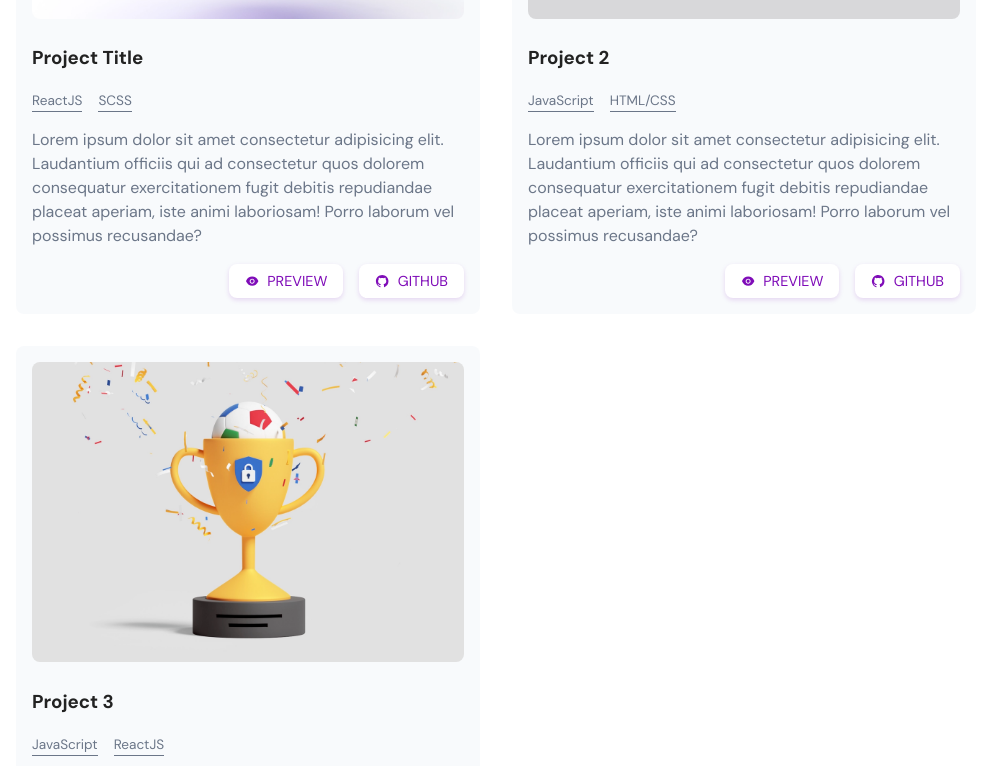
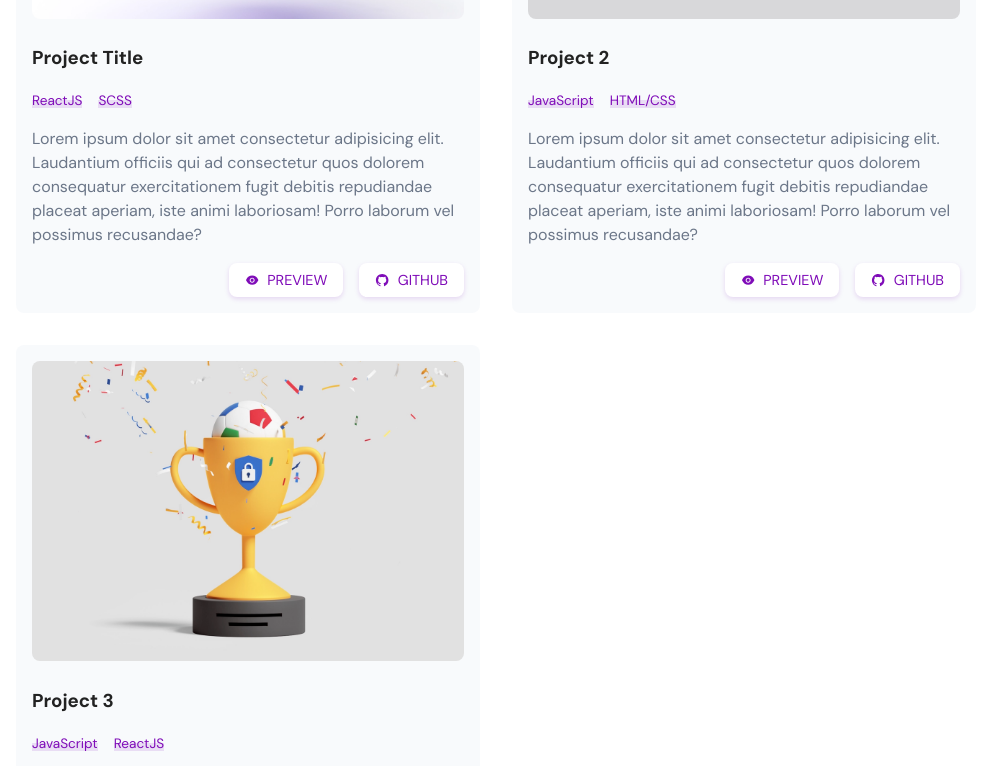
Before and after one commit to kmalcaba/kmalcaba.github.io, a React (Create React App) app: page / in a window 1280 px wide. Shown: the part 1034-1800 px from the top of the page, without its empty margins (144-1137 px from the left). Built offline with nearby package versions, Linux system fonts and the light colour scheme.

Commit message:
Change tags styling to highlight link

```diff
--- a/src/components/ProjectCard/ProjectCard.jsx
+++ b/src/components/ProjectCard/ProjectCard.jsx
@@ -1,5 +1,6 @@
 import "./ProjectCard.scss";
 import Button from "../Button/Button";
+import HighlightLink from "../HighlightLink/HighlightLink";
 
 import { AiFillEye, AiFillGithub } from "react-icons/ai";
 
@@ -16,7 +17,9 @@ function ProjectCard({
       <h3>{title}</h3>
       <ul className="tags">
         {tags.map((tag, index) => (
-          <li key={index}>{tag}</li>
+          <li key={index}>
+            <HighlightLink>{tag}</HighlightLink>
+          </li>
         ))}
       </ul>
       <p>{description}</p>
--- a/src/components/ProjectCard/ProjectCard.scss
+++ b/src/components/ProjectCard/ProjectCard.scss
@@ -30,10 +30,11 @@
     padding: 0;
 
     li {
-      cursor: default;
-      border-bottom: 1px solid $color-gray;
-      transition: 0.2s ease all;
       font-size: 0.85rem;
+
+      a {
+        cursor: pointer;
+      }
     }
   }
 
```
